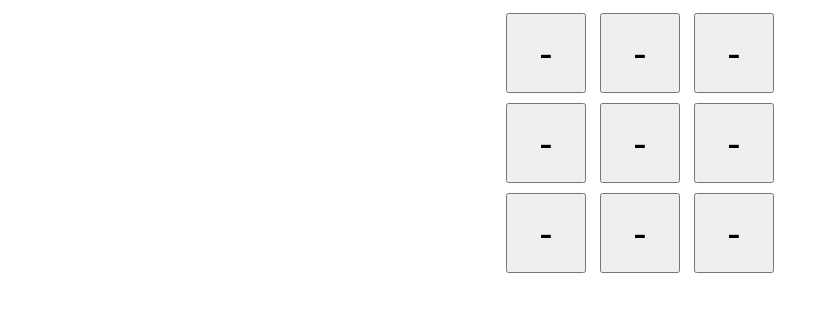
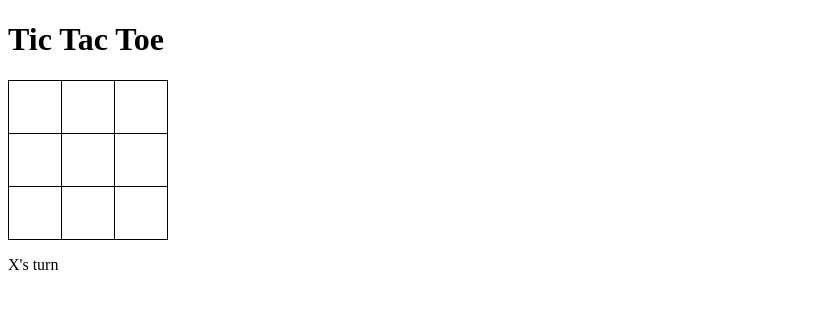
Before and after one commit to Andrea19946/tris_game, a plain HTML site: page index.html in a window 1280 px wide. Shown: the whole page, without its empty margins (0-829 px from the left). Drawn offline with Linux system fonts and the light colour scheme.

Commit message:
Update index.html

```diff
--- a/index.html
+++ b/index.html
@@ -1,84 +1,110 @@
-
+<!DOCTYPE html>
 <html>
 <head>
 	<title>Tic Tac Toe</title>
-	<style>
-		.container {
-			display: flex;
-			flex-direction: column;
-			align-items: center;
+	<style type="text/css">
+		table {
+			border-collapse: collapse;
 		}
-		button {
-			width: 80px;
-			height: 80px;
-			font-size: 40px;
-			margin: 5px;
+		td {
+			width: 50px;
+			height: 50px;
+			border: 1px solid black;
+			text-align: center;
+			font-size: 36px;
+			cursor: pointer;
+		}
+		td:hover {
+			background-color: #ccc;
 		}
 	</style>
 </head>
 <body>
-	<div class="container">
-		<div>
-			<button id="0" onclick="play(this)">-</button>
-			<button id="1" onclick="play(this)">-</button>
-			<button id="2" onclick="play(this)">-</button>
-		</div>
-		<div>
-			<button id="3" onclick="play(this)">-</button>
-			<button id="4" onclick="play(this)">-</button>
-			<button id="5" onclick="play(this)">-</button>
-		</div>
-		<div>
-			<button id="6" onclick="play(this)">-</button>
-			<button id="7" onclick="play(this)">-</button>
-			<button id="8" onclick="play(this)">-</button>
-		</div>
-	</div>
-	<script>
-		let currentPlayer = "X";
-		let gameOver = false;
 
-		function play(button) {
-			if (!gameOver && button.innerText == "-") {
-				button.innerText = currentPlayer;
+<h1>Tic Tac Toe</h1>
+
+<table>
+	<tr>
+		<td id="0"></td>
+		<td id="1"></td>
+		<td id="2"></td>
+	</tr>
+	<tr>
+		<td id="3"></td>
+		<td id="4"></td>
+		<td id="5"></td>
+	</tr>
+	<tr>
+		<td id="6"></td>
+		<td id="7"></td>
+		<td id="8"></td>
+	</tr>
+</table>
+
+<p id="message"></p>
+
+<script type="text/javascript">
+	var turn = "X";
+	var moves = 0;
+	var gameOver = false;
+
+	function handleClick(event) {
+		if (gameOver) {
+			return;
+		}
+
+		var cell = event.target;
+		if (cell.innerHTML !== "") {
+			return;
+		}
+
+		cell.innerHTML = turn;
+		moves++;
+
 		if (checkWin()) {
-					alert(currentPlayer + " wins!");
 			gameOver = true;
-				} else if (checkTie()) {
-					alert("Tie game!");
+			document.getElementById("message").innerHTML = turn + " wins!";
+			return;
+		}
+
+		if (moves === 9) {
 			gameOver = true;
-				} else {
-					currentPlayer = currentPlayer == "X" ? "O" : "X";
+			document.getElementById("message").innerHTML = "Tie game!";
+			return;
 		}
-			}
+
+		turn = turn === "X" ? "O" : "X";
+		document.getElementById("message").innerHTML = turn + "'s turn";
 	}
 
 	function checkWin() {
-			let cells = document.querySelectorAll("button");
-			let winConditions = [
+		var cells = document.getElementsByTagName("td");
+		var combos = [
 			[0, 1, 2], [3, 4, 5], [6, 7, 8], // rows
 			[0, 3, 6], [1, 4, 7], [2, 5, 8], // columns
 			[0, 4, 8], [2, 4, 6] // diagonals
 		];
-			for (let condition of winConditions) {
-				if (cells[condition[0]].innerText != "-" &&
-					cells[condition[0]].innerText == cells[condition[1]].innerText &&
-					cells[condition[1]].innerText == cells[condition[2]].innerText) {
+
+		for (var i = 0; i < combos.length; i++) {
+			var a = combos[i][0];
+			var b = combos[i][1];
+			var c = combos[i][2];
+
+			if (cells[a].innerHTML === turn && cells[b].innerHTML === turn && cells[c].innerHTML === turn) {
 				return true;
 			}
 		}
+
 		return false;
 	}
 
-		function checkTie() {
-			let cells = document.querySelectorAll("button");
-			for (let cell of cells) {
-				if (cell.innerText == "-") {
-					return false;
+	var cells = document.getElementsByTagName("td");
+	for (var i = 0; i < cells.length; i++) {
+		cells[i].addEventListener("click", handleClick);
 	}
-			}
-			return true;
-		}
+
+	document.getElementById("message").innerHTML = turn + "'s turn";
 </script>
+
 </body>
 </html>
```
Lines whose indentation alone changed are shown as unchanged.
